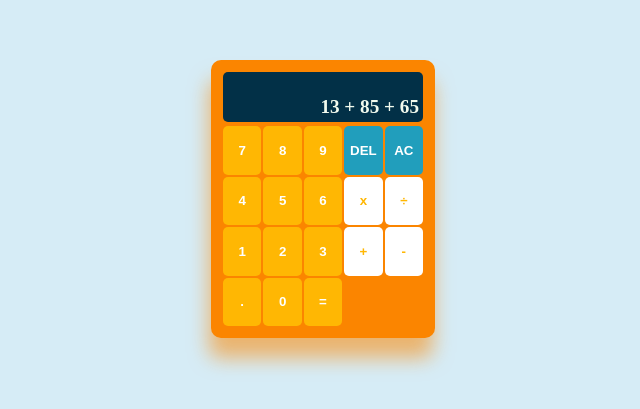
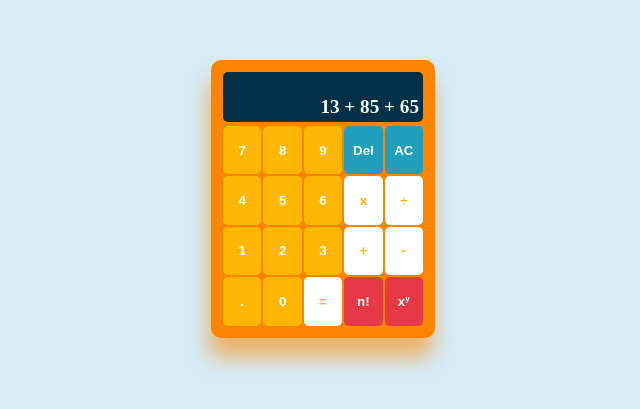
Before and after one commit to IsiNavarro/odin-calculator, a plain HTML site: page index.html in a window 1280 px wide. Shown: the part 201-610 px from the top of the page, without its empty margins (317-957 px from the left). Drawn offline with Linux system fonts and the light colour scheme.

Commit message:
Add "factorial" and "power" buttons Add favicon and change Title

```diff
--- a/index.html
+++ b/index.html
@@ -4,7 +4,9 @@
     <meta charset="UTF-8">
     <meta http-equiv="X-UA-Compatible" content="IE=edge">
     <meta name="viewport" content="width=device-width, initial-scale=1.0">
-    <title>Calculator</title>
+    <title>Calculator | IsiNavarro - TheOdinProject</title>
+
+    <link rel="shortcut icon" href="https://upload.wikimedia.org/wikipedia/commons/b/bc/GNOME_Calculator_icon_2018.svg" type="image/x-icon">
     <link rel="stylesheet" href="style.css">
     <script src="script.js" defer></script>
 </head>
@@ -14,10 +16,13 @@
             <p>13 + 85 + 65</p>
         </div>
         <div class="container">
-            <button>7</button><button>8</button><button>9</button><button class="delete">DEL</button><button class="delete">AC</button>
+            <button>7</button><button>8</button><button>9</button><button class="delete">Del</button><button class="delete">AC</button>
+
             <button>4</button><button>5</button><button>6</button><button class="operand">x</button><button class="operand">&#247</button>
+
             <button>1</button><button>2</button><button>3</button><button class="operand">+</button><button class="operand">-</button>
-            <button id="dot">.</button><button>0</button><button id="equal">=</button>
+
+            <button id="dot">.</button><button>0</button><button id="equal" class="operand">=</button><button id="factorial" class ="operand">n!</button><button class="operand" id="power"><span>x<sup>y</sup></span></button>
         </div>
     </div>
 </body>
--- a/style.css
+++ b/style.css
@@ -51,6 +51,13 @@ button{
     background-color: white;
     color: #ffb703;
 }
+#power, #factorial{
+    color: white;
+    background-color: #e63946;
+}
 .delete{
     background-color: #219ebc;
 }
+sup{
+    font-size: 0.5rem;
+}
```
